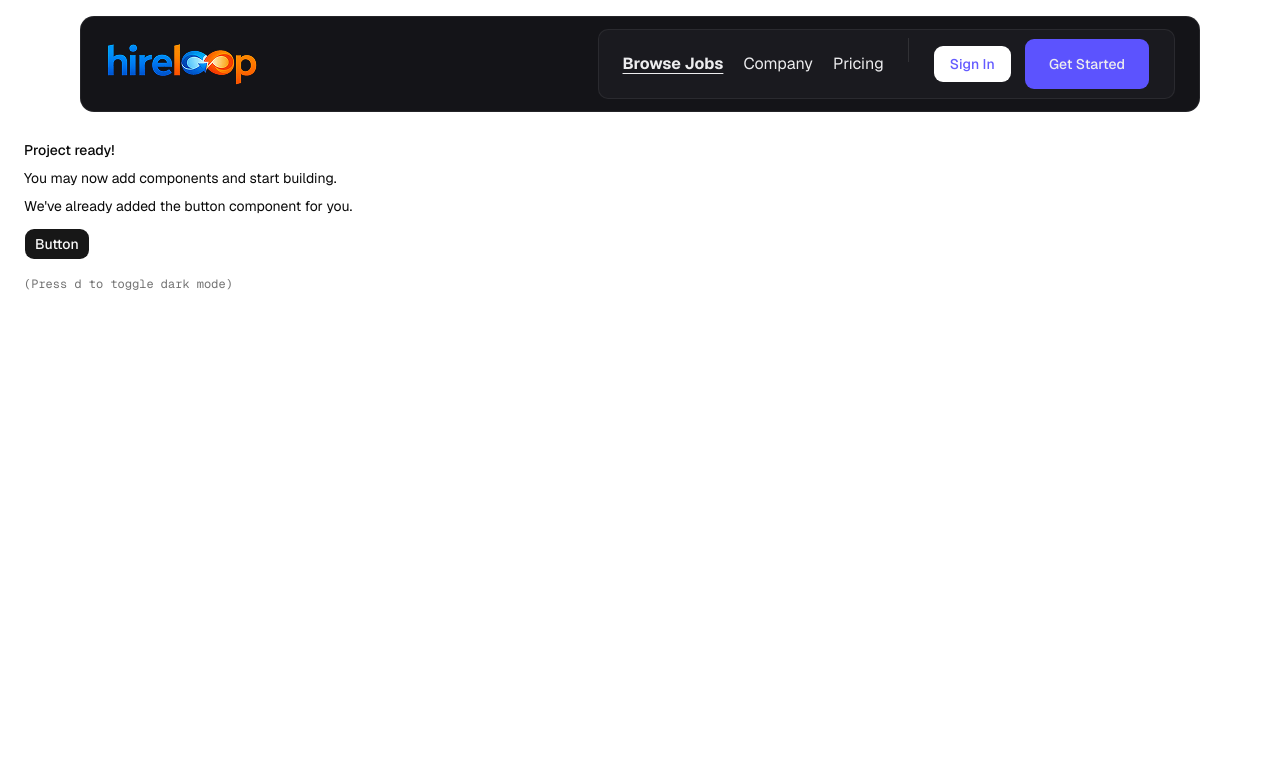
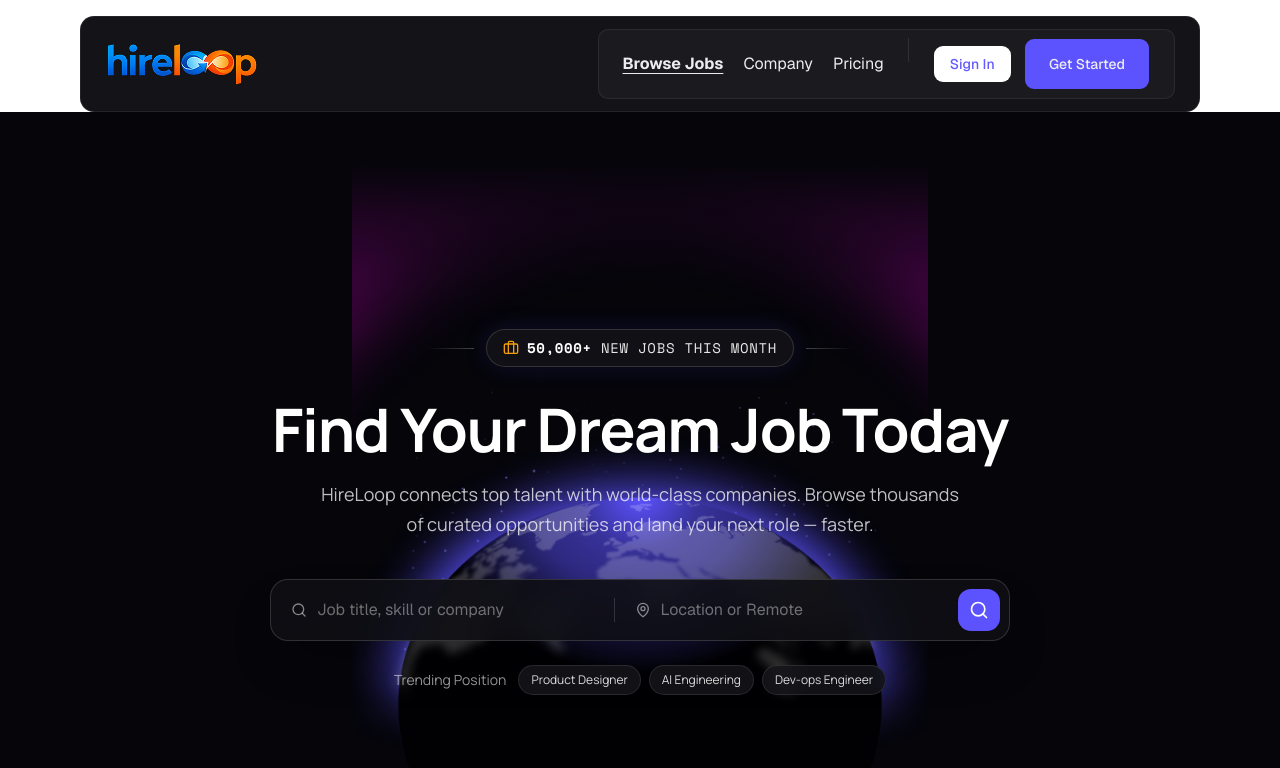
Before and after one commit to riaduldev/hireloop-client, a Next.js app: page / in a window 1280 px wide. Shown: the top 768 px of the page. Built offline with nearby package versions, Linux system fonts and the light colour scheme.

Commit message:
add hero section ui

```diff
--- a/app/layout.tsx
+++ b/app/layout.tsx
@@ -1,4 +1,4 @@
-import { Geist, Geist_Mono } from "next/font/google"
+import { Geist, Geist_Mono, Manrope, Space_Mono } from "next/font/google"
 
 import "./globals.css"
 import { ThemeProvider } from "@/components/theme-provider"
@@ -12,6 +12,10 @@ const fontMono = Geist_Mono({
   variable: "--font-mono",
 })
 
+const manrope = Manrope({subsets:['latin'],variable:'--font-manrope'})
+
+const spaceMono = Space_Mono({subsets:['latin'],weight:['400','700'],variable:'--font-space-mono'})
+
 export default function RootLayout({
   children,
 }: Readonly<{
@@ -21,7 +25,7 @@ export default function RootLayout({
     <html
       lang="en"
       suppressHydrationWarning
-      className={cn("antialiased", fontMono.variable, "font-sans", geist.variable)}
+      className={cn("antialiased", fontMono.variable, "font-sans", geist.variable, manrope.variable, spaceMono.variable)}
     >
       <body suppressHydrationWarning>
         <ThemeProvider>
--- a/app/page.tsx
+++ b/app/page.tsx
@@ -1,19 +1,5 @@
-import { Button } from "@/components/ui/button"
+import { Hero } from "@/components/hero"
 
 export default function Page() {
-  return (
-    <div className="flex min-h-svh p-6">
-      <div className="flex max-w-md min-w-0 flex-col gap-4 text-sm leading-loose">
-        <div>
-          <h1 className="font-medium">Project ready!</h1>
-          <p>You may now add components and start building.</p>
-          <p>We&apos;ve already added the button component for you.</p>
-          <Button className="mt-2">Button</Button>
-        </div>
-        <div className="font-mono text-xs text-muted-foreground">
-          (Press <kbd>d</kbd> to toggle dark mode)
-        </div>
-      </div>
-    </div>
-  )
+  return <Hero />
 }
--- /dev/null
+++ b/components/hero.tsx
@@ -0,0 +1,139 @@
+"use client"
+
+import { useState } from "react"
+import Image from "next/image"
+import Link from "next/link"
+import { useRouter } from "next/navigation"
+import { Briefcase, MapPin, Search } from "lucide-react"
+
+import { Button } from "@/components/ui/button"
+
+export function Hero() {
+  const router = useRouter()
+  const [keyword, setKeyword] = useState("")
+  const [location, setLocation] = useState("")
+
+  const handleSearch = (e: React.FormEvent) => {
+    e.preventDefault()
+    const params = new URLSearchParams()
+    if (keyword.trim()) params.set("q", keyword.trim())
+    if (location.trim()) params.set("location", location.trim())
+    router.push(`/jobs?${params.toString()}`)
+  }
+
+  return (
+    <section className="relative flex min-h-[100svh] w-full items-center justify-center overflow-hidden bg-[#05050a] px-4 py-24 sm:px-6 md:px-10 lg:py-28">
+      {/* Full-width Globe & Starfield Image */}
+      <div className="pointer-events-none absolute inset-x-0 bottom-0 top-16 mx-auto w-full max-w-[1440px] select-none sm:top-12">
+        <Image
+          src="/images/globe.png"
+          alt="Global job network"
+          fill
+          priority
+          sizes="100vw"
+          className="object-cover object-[center_85%] sm:object-contain sm:object-bottom"
+        />
+
+        {/* উপরের দিকের কালো ব্যাকগ্রাউন্ডের সাথে সফট ব্লেন্ড */}
+        <div className="absolute inset-x-0 top-0 h-36 bg-gradient-to-b from-[#05050a] via-[#05050a]/60 to-transparent sm:h-44" />
+
+        {/* বাম ও ডান প্রান্তের হার্ড এজ ঢেকে দেওয়ার ফেড */}
+        <div className="pointer-events-none absolute inset-y-0 left-0 w-12 bg-gradient-to-r from-[#05050a] to-transparent sm:w-32" />
+        <div className="pointer-events-none absolute inset-y-0 right-0 w-12 bg-gradient-to-l from-[#05050a] to-transparent sm:w-32" />
+
+        {/* একেবারে নিচের প্রান্তে স্মুথ ডার্ক ফেড */}
+        <div className="absolute inset-x-0 bottom-0 h-20 bg-gradient-to-t from-[#05050a] to-transparent" />
+      </div>
+
+      {/* Responsive Hero Content */}
+      <div className="relative z-10 mx-auto flex w-full max-w-[860px] flex-col items-center text-center">
+        {/* Top Pill Badge */}
+        <div className="mb-5 flex items-center justify-center gap-2 sm:mb-7 sm:gap-3">
+          <span className="hidden h-px w-8 bg-gradient-to-r from-transparent to-white/25 sm:block md:w-12" />
+          <div className="inline-flex items-center gap-2 rounded-full border border-white/15 bg-[#121218]/90 px-3.5 py-1.5 shadow-[0_0_25px_rgba(92,83,254,0.15)] backdrop-blur-md sm:px-4 sm:py-2">
+            <Briefcase className="size-3.5 text-[#f59e0b] sm:size-4" />
+            <span className="font-[family-name:var(--font-space-mono)] text-[11px] tracking-wider text-white/90 sm:text-xs md:text-sm">
+              <strong className="font-bold text-white">50,000+</strong> NEW JOBS THIS MONTH
+            </span>
+          </div>
+          <span className="hidden h-px w-8 bg-gradient-to-l from-transparent to-white/25 sm:block md:w-12" />
+        </div>
+
+        {/* Main Headline */}
+        <h1 className="font-[family-name:var(--font-manrope)] text-3xl font-bold leading-[1.15] tracking-[-0.02em] text-white sm:text-5xl md:text-6xl">
+          Find Your Dream Job Today
+        </h1>
+
+        {/* Subheadline */}
+        <p className="mt-3 max-w-[650px] px-1 font-[family-name:var(--font-manrope)] text-sm leading-relaxed text-white/75 sm:mt-4 sm:text-base md:text-lg">
+          HireLoop connects top talent with world-class companies. Browse
+          thousands of curated opportunities and land your next role — faster.
+        </p>
+
+        {/* Search Bar */}
+        <form
+          onSubmit={handleSearch}
+          className="mt-7 flex w-full max-w-[740px] flex-col gap-2 rounded-2xl border border-white/15 bg-[#0f0f14]/90 p-2 shadow-2xl backdrop-blur-md sm:mt-10 sm:flex-row sm:items-center"
+        >
+          {/* Keyword Input */}
+          <div className="flex flex-1 items-center gap-2.5 px-3 py-2 sm:py-0">
+            <Search className="size-4 shrink-0 text-white/50" />
+            <input
+              type="text"
+              value={keyword}
+              onChange={(e) => setKeyword(e.target.value)}
+              placeholder="Job title, skill or company"
+              className="min-w-0 w-full bg-transparent font-sans text-sm text-white placeholder:text-white/40 outline-none sm:text-base"
+            />
+          </div>
+
+          {/* Divider */}
+          <span className="h-px w-full bg-white/10 sm:h-6 sm:w-px sm:bg-white/15" />
+
+          {/* Location Input */}
+          <div className="flex flex-1 items-center gap-2.5 px-3 py-2 sm:py-0">
+            <MapPin className="size-4 shrink-0 text-white/50" />
+            <input
+              type="text"
+              value={location}
+              onChange={(e) => setLocation(e.target.value)}
+              placeholder="Location or Remote"
+              className="min-w-0 w-full bg-transparent font-sans text-sm text-white placeholder:text-white/40 outline-none sm:text-base"
+            />
+          </div>
+
+          {/* Submit Button */}
+          <Button
+            type="submit"
+            className="flex h-11 w-full shrink-0 items-center justify-center rounded-xl bg-[#5c53fe] px-4 text-white transition-all hover:bg-[#4b42f5] sm:h-11 sm:w-11 sm:px-0"
+          >
+            <Search className="size-5" />
+            <span className="ml-2 text-sm font-medium sm:sr-only">
+              Search Jobs
+            </span>
+          </Button>
+        </form>
+
+        {/* Trending Positions */}
+        <div className="mt-5 flex flex-wrap items-center justify-center gap-2.5 sm:mt-6 sm:gap-3">
+          <span className="w-full font-[family-name:var(--font-manrope)] text-xs text-white/60 sm:w-auto sm:text-sm">
+            Trending Position
+          </span>
+          <div className="flex flex-wrap justify-center gap-2">
+            {["Product Designer", "AI Engineering", "Dev-ops Engineer"].map(
+              (tag) => (
+                <Link
+                  key={tag}
+                  href={`/jobs?q=${encodeURIComponent(tag)}`}
+                  className="rounded-full border border-white/10 bg-[#14141a]/85 px-3 py-1.5 font-[family-name:var(--font-manrope)] text-xs text-white/85 backdrop-blur-sm transition-colors hover:border-white/25 hover:bg-[#1f1f29] hover:text-white"
+                >
+                  {tag}
+                </Link>
+              )
+            )}
+          </div>
+        </div>
+      </div>
+    </section>
+  )
+}
--- a/components/navbar.tsx
+++ b/components/navbar.tsx
@@ -58,12 +58,14 @@ export function Navbar() {
           <Separator orientation="vertical" className="h-6 bg-white/10" />
           <div className="flex items-center gap-3">
             <Button
+            nativeButton={false}
               render={<Link href="/sign-in" />}
               className="h-[38px] rounded-lg bg-white px-4 text-[#645bff] hover:bg-white/90"
             >
               Sign In
             </Button>
             <Button
+            nativeButton={false}
               render={<Link href="/get-started" />}
               className="h-[52px] rounded-lg bg-[#5c53fe] px-6 text-[#ededef] hover:bg-[#5c53fe]/90"
             >
@@ -101,12 +103,14 @@ export function Navbar() {
                 ))}
                 <Separator className="my-3 bg-white/10" />
                 <Button
+                nativeButton={false}
                   render={<Link href="/sign-in" />}
                   className="h-[38px] rounded-lg bg-white text-[#645bff] hover:bg-white/90"
                 >
                   Sign In
                 </Button>
                 <Button
+                nativeButton={false}
                   render={<Link href="/get-started" />}
                   className="h-[52px] rounded-lg bg-[#5c53fe] text-[#ededef] hover:bg-[#5c53fe]/90"
                 >
```
